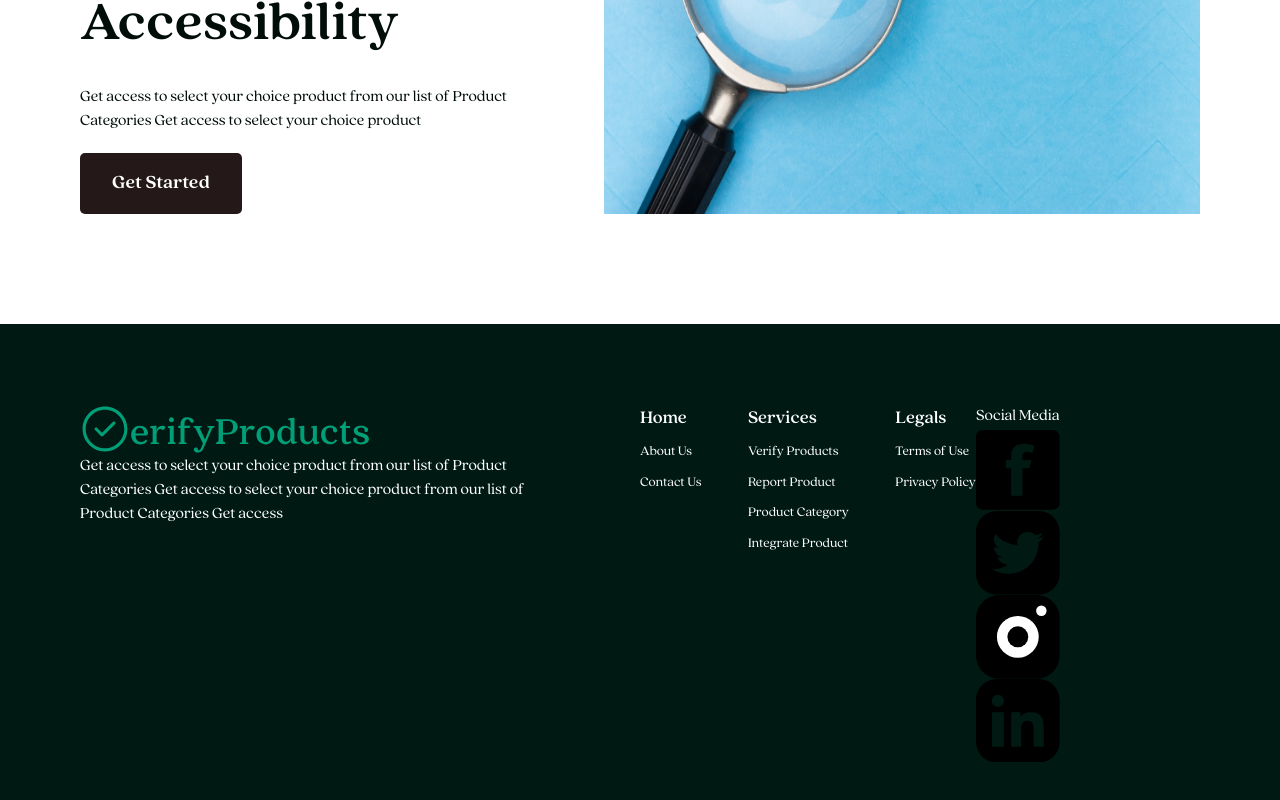
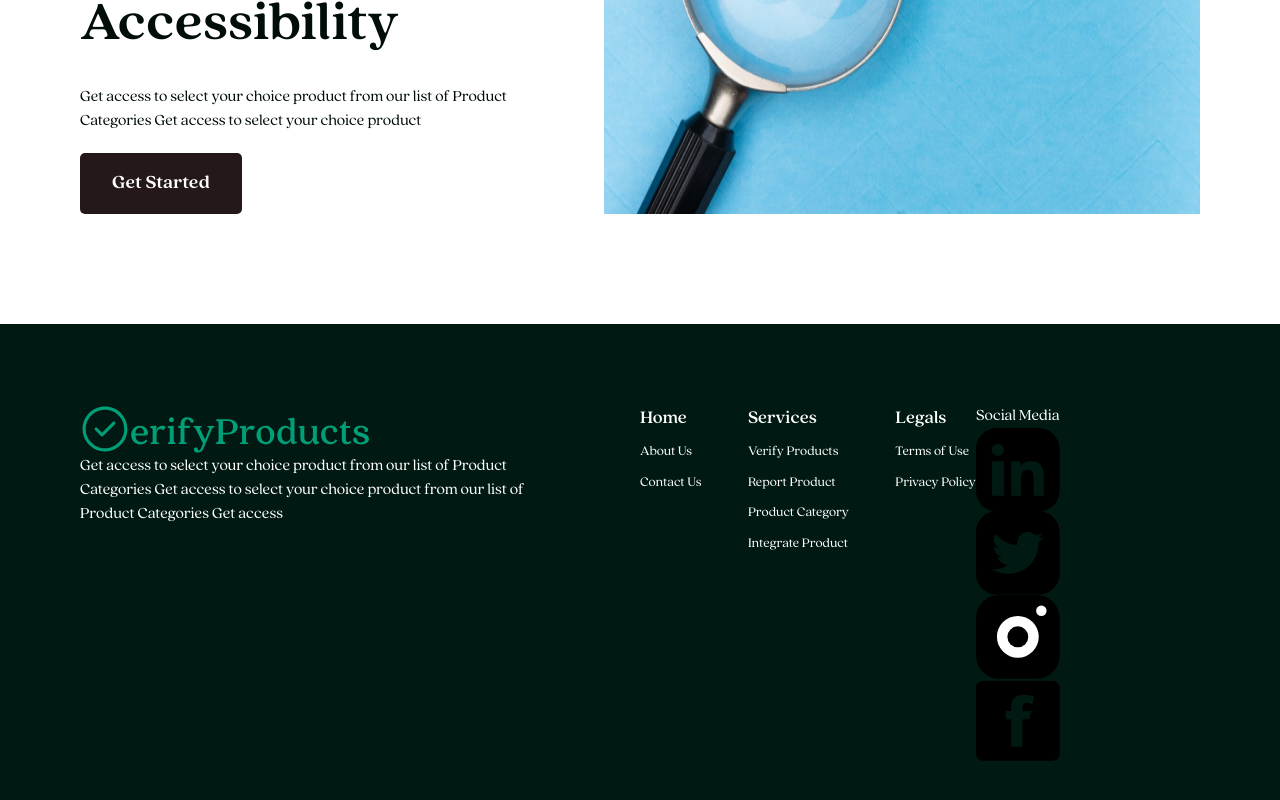
Before and after one commit to Verify-App-TUTN/VerifyProduct, a React (Create React App) app: page / in a window 1280 px wide. Shown: the part 2177-2977 px from the top of the page. Built offline with nearby package versions, Linux system fonts and the light colour scheme.

Commit message:
added icons

```diff
--- a/src/components/Footer/Footer.jsx
+++ b/src/components/Footer/Footer.jsx
@@ -40,10 +40,10 @@ const Footer = () => {
               <h3>Social Media</h3>
             </div>
             <div className={style.Footer__content__right__social__links}>
-              <FaceBook />
-              <Twitter />
-              <Instagram />
-              <LinkedIn />
+              <LinkedIn className={style.Footer__content__right__social__links__icon} />
+              <Twitter className={style.Footer__content__right__social__links__icon} />
+              <Instagram className={style.Footer__content__right__social__links__icon} />
+              <FaceBook  className={style.Footer__content__right__social__links__icon}/>
             </div>
           </div>
         </div>
```
